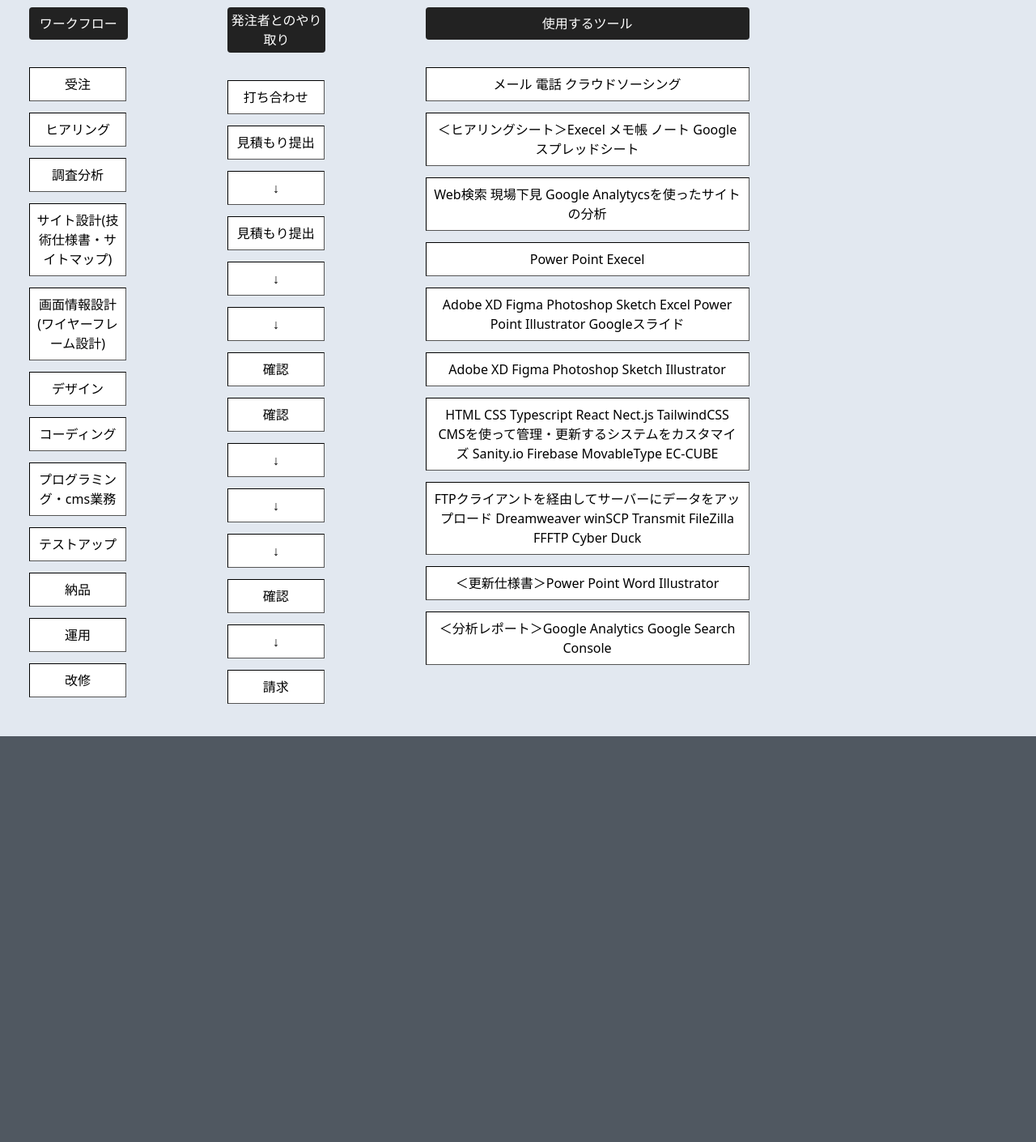
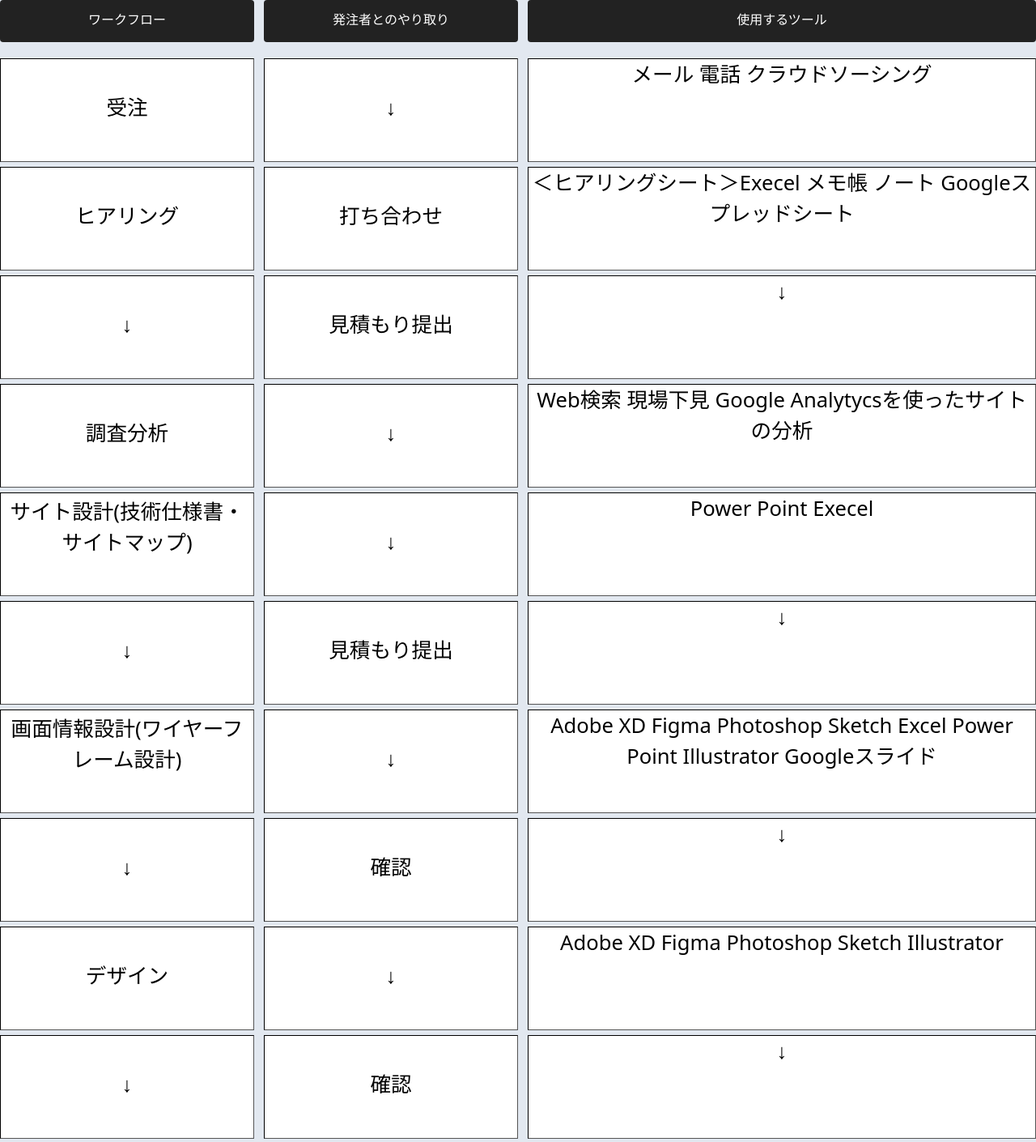
Before and after one commit to eternaleight/test-work-flow, a Next.js app: page / in a window 1280 px wide. Shown: the top 1410 px of the page at 81% size. Before the commit the page ends 909 px from the top, so only its background shows below. Built offline with nearby package versions, Linux system fonts and the light colour scheme.

Commit message:
fix(view): format text size & gap

```diff
--- a/pages/index.tsx
+++ b/pages/index.tsx
@@ -1,6 +1,5 @@
 import type { NextPage } from 'next'
 import Head from 'next/head'
-
 
 const Home: NextPage = () => {
   return (
@@ -11,32 +10,41 @@ const Home: NextPage = () => {
         <meta name="description" content="" />
         <link rel="icon" href="/favicon.ico" />
       </Head>
-      <main className="container mx-auto top-group bg-slate-200 pb-9">
-        <div className="flex gap-[clamp(20px,9vw,280px)] px-8">
-          <div className="flex flex-col p-1 justify-reverse box-group gap-2">
-            <h2 className="p-2">ワークフロー</h2>
+
+      <body className="container mx-auto top-group bg-slate-200 pb-9">
+        <div className="flex gap-x-3">
+          <div className="box-group flex-[1]">
+            <h2 className='xs:pt-3'>ワークフロー</h2>
             <div>受注</div>
             <div>ヒアリング</div>
+            <div>↓</div>
             <div>調査分析</div>
-            <div>サイト設計(技術仕様書・サイトマップ)</div>
-            <div>画面情報設計(ワイヤーフレーム設計)</div>
+            <div className='p-1'>サイト設計(技術仕様書・サイトマップ)</div>
+            <div>↓</div>
+            <div className='p-1'>画面情報設計(ワイヤーフレーム設計)</div>
+            <div>↓</div>
             <div>デザイン</div>
+            <div>↓</div>
             <div>コーディング</div>
-            <div>プログラミング・cms業務</div>
+            <div className='p-1'>プログラミング・cms業務</div>
             <div>テストアップ</div>
+            <div>↓</div>
             <div>納品</div>
+            <div>↓</div>
             <div>運用</div>
             <div>改修</div>
           </div>
-          <div className="flex flex-col p-1 justify-reverse box-group gap-2">
-            <h2 className="p-1">発注者とのやり取り</h2>
+          <div className=" box-group flex-[1]">
+            <h2 className='sm:pt-3'>発注者とのやり取り</h2>
+            <div>↓</div>
             <div>打ち合わせ</div>
             <div>見積もり提出</div>
             <div>↓</div>
+            <div>↓</div>
             <div>見積もり提出</div>
             <div>↓</div>
+            <div>確認</div>
             <div>↓</div>
-            <div>確認</div>
             <div>確認</div>
             <div>↓</div>
             <div>↓</div>
@@ -44,28 +52,44 @@ const Home: NextPage = () => {
             <div>確認</div>
             <div>↓</div>
             <div>請求</div>
+            <div>↓</div>
+            <div>↓</div>
           </div>
-          <div className="flex flex-col p-1 long-box justify-reverse box-group gap-2">
-            <h2 className="p-2">使用するツール</h2>
+          <div className="box-group flex-[2]">
+            <h2 className='xs:pt-3'>使用するツール</h2>
+            <section className="box3">
               <div>メール 電話 クラウドソーシング</div>
               <div>＜ヒアリングシート＞Execel メモ帳 ノート Googleスプレッドシート</div>
+              <div>↓</div>
               <div>Web検索 現場下見 Google Analytycsを使ったサイトの分析</div>
               <div>Power Point Execel</div>
-            <div>Adobe XD Figma Photoshop Sketch Excel Power Point Illustrator Googleスライド</div>
+              <div>↓</div>
+              <div>
+                Adobe XD Figma Photoshop Sketch Excel Power Point Illustrator Googleスライド
+              </div>
+              <div>↓</div>
               <div>Adobe XD Figma Photoshop Sketch Illustrator</div>
-            <div>
+              <div>↓</div>
+              <div className=''>
                 HTML CSS Typescript React Nect.js TailwindCSS
-              CMSを使って管理・更新するシステムをカスタマイズ Sanity.io Firebase MovableType EC-CUBE
+                CMSを使って管理・更新するシステムをカスタマイズ Sanity.io Firebase MovableType
+                EC-CUBE
               </div>
+              <div>↓</div>
               <div>
                 FTPクライアントを経由してサーバーにデータをアップロード Dreamweaver winSCP Transmit
                 FileZilla FFFTP Cyber Duck
               </div>
+              <div>↓</div>
               <div>＜更新仕様書＞Power Point Word Illustrator</div>
+              <div>↓</div>
               <div>＜分析レポート＞Google Analytics Google Search Console</div>
+              <div>↓</div>
+            </section>
           </div>
         </div>
-      </main>
+      </body>
+
       <footer></footer>
     </>
   )
--- a/styles/globals.scss
+++ b/styles/globals.scss
@@ -5,32 +5,45 @@
 body {
   background: #505861;
 }
+
 .top-group {
   h2 {
-    margin-top: 5px;
     margin-bottom: 20px;
-    width: 7.6rem;
     border-radius: 4px;
     background: #222;
     text-align: center;
     color: white;
+    height: 52px;
   }
 }
+
 .box-group {
   div {
-    width: 120px;
-    padding: 8px;
+    font-size: clamp(0px,2vw,80px);
+    height: 10vw;
+    padding: 3.2vw;
     margin-top: 6px;
     text-align: center;
     border: inset thin black;
     background: #fff;
   }
 }
-.long-box {
-  h2 {
-    min-width: 400px;
+
+.box3 {
+  h2{
   }
   div {
-    min-width: 400px;
+    font-size: 2vw;
+    padding: 0vw;
+    &:hover {
+      background: linear-gradient(to top, darkslategray 50%, ghostwhite 10%, purple);
+      background-size: 90px;
+      background-repeat: no-repeat;
+      background-image: url(https://img.youtube.com/vi/n4Ui2B4Wqis/sddefault.jpg),
+        linear-gradient(to top, darkslategray 50%, ghostwhite 10%, purple);
+      background-size: 9vw, cover;
+      background-position: 5vw, 0 0;
+      box-shadow: 3px 3px 20px 1px #aaf;
+    }
   }
 }
--- a/tailwind.config.js
+++ b/tailwind.config.js
@@ -4,7 +4,17 @@ module.exports = {
     './pages/components/**/*.{js,ts,jsx,tsx}',
   ],
   theme: {
-    extend: {},
+    extend: {
+    screens: {
+      'xs': {'min': '425px'},
+      'max-xl': {'max': '1279px'},
+      'max-lg': {'max': '1023px'},
+      'max-md': {'max': '767px'},
+      'max-sm': {'max': '639px'},
+      'max-xs': {'max': '424px'},
+    },
+    },
   },
   plugins: [],
+  important: true,
 }
```
Lines whose indentation alone changed are shown as unchanged.
